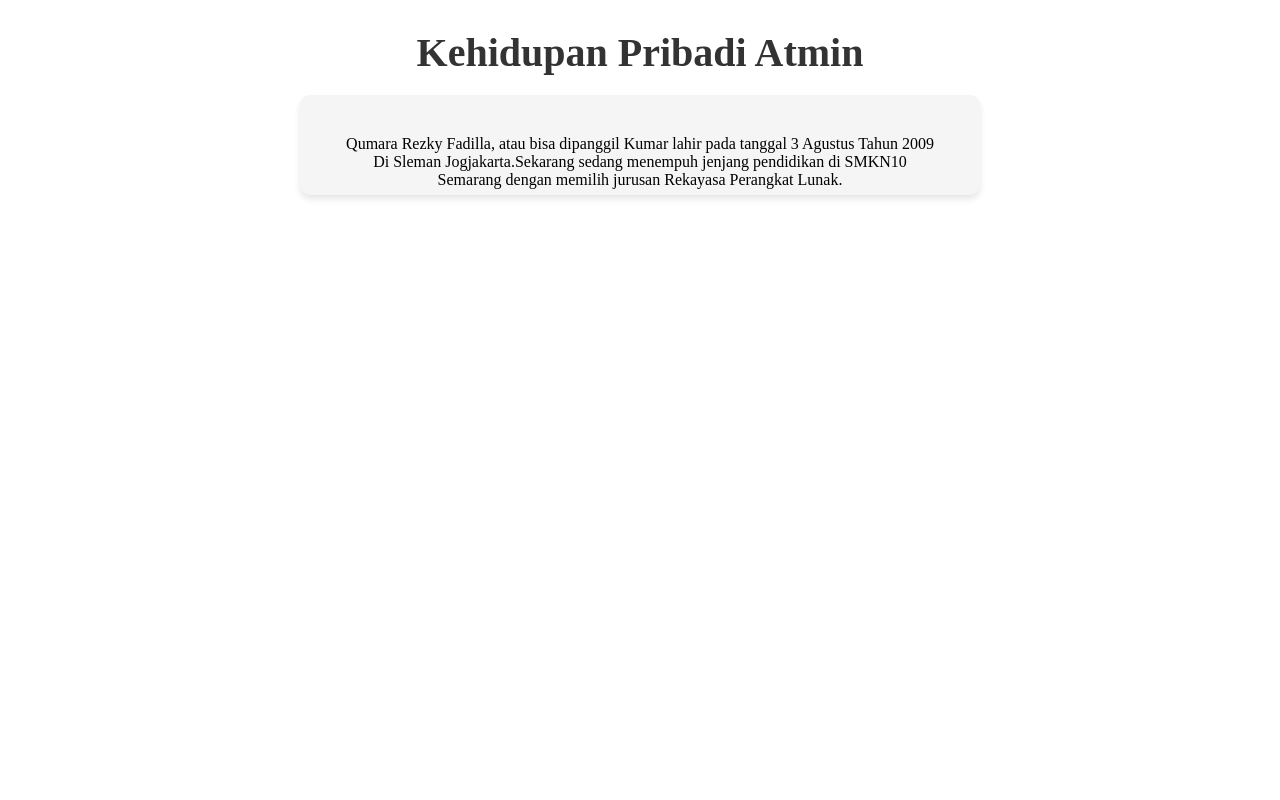
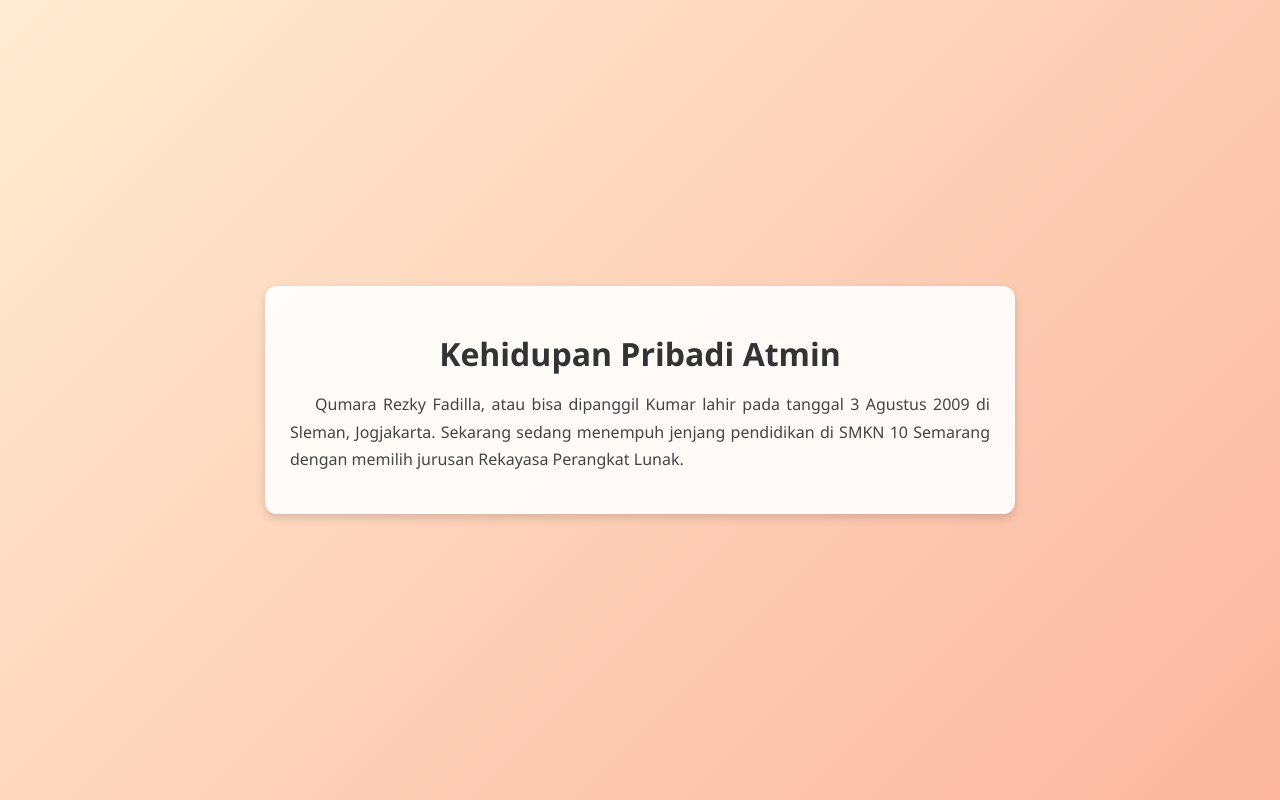
Before and after one commit to KumarSukaCoding/Perkenalan-Diri, a plain HTML site: page Tentang Saya.html in a window 1280 px wide. Drawn offline with Linux system fonts and the light colour scheme.

Commit message:
Update Tentang Saya.html

```diff
--- a/Tentang Saya.html
+++ b/Tentang Saya.html
@@ -1,19 +1,74 @@
 <!DOCTYPE html>
-<html lang="en">
+<html lang="id">
 <head>
   <meta charset="UTF-8">
   <meta name="viewport" content="width=device-width, initial-scale=1.0">
   <title>Tentang Saya</title>
-    <link rel="stylesheet" href="tentang.css">
   <style>
+    body {
+      margin: 0;
+      padding: 0;
+      font-family: 'Segoe UI', Tahoma, Geneva, Verdana, sans-serif;
+      display: flex;
+      justify-content: center;
+      align-items: center;
+      min-height: 100vh;
+      background: linear-gradient(135deg, #ffecd2, #fcb69f); /* gradasi lembut */
+    }
 
+    .container {
+      max-width: 700px;
+      width: 90%;
+      background: rgba(255, 255, 255, 0.9);
+      padding: 25px;
+      border-radius: 12px;
+      box-shadow: 0 4px 10px rgba(0,0,0,0.15);
+      text-align: center;
+    }
+
+    h1 {
+      font-size: 2rem;
+      margin-bottom: 15px;
+      color: #333;
+    }
+
+    p {
+      font-size: 1rem;
+      line-height: 1.7;
+      text-align: justify;
+      text-indent: 25px; /* paragraf menjorok */
+      color: #444;
+    }
+
+    /* Responsif tablet */
+    @media (max-width: 768px) {
+      h1 {
+        font-size: 1.6rem;
+      }
+      p {
+        font-size: 0.95rem;
+      }
+    }
+
+    /* Responsif HP */
+    @media (max-width: 480px) {
+      h1 {
+        font-size: 1.4rem;
+      }
+      p {
+        font-size: 0.9rem;
+        text-indent: 20px;
+      }
+    }
   </style>
 </head>
 <body>
-    <center>
+  <div class="container">
     <h1>Kehidupan Pribadi Atmin</h1>
-    <p>Qumara Rezky Fadilla,
-         atau bisa dipanggil Kumar lahir pada tanggal 3 Agustus Tahun 2009 Di Sleman Jogjakarta.Sekarang sedang menempuh jenjang pendidikan di SMKN10 Semarang dengan memilih jurusan Rekayasa Perangkat Lunak.</p>
-</center>
+    <p>
+      Qumara Rezky Fadilla, atau bisa dipanggil Kumar lahir pada tanggal 3 Agustus 2009 di Sleman, Jogjakarta.
+      Sekarang sedang menempuh jenjang pendidikan di SMKN 10 Semarang dengan memilih jurusan Rekayasa Perangkat Lunak.
+    </p>
+  </div>
 </body>
 </html>
```
Lines whose indentation alone changed are shown as unchanged.
